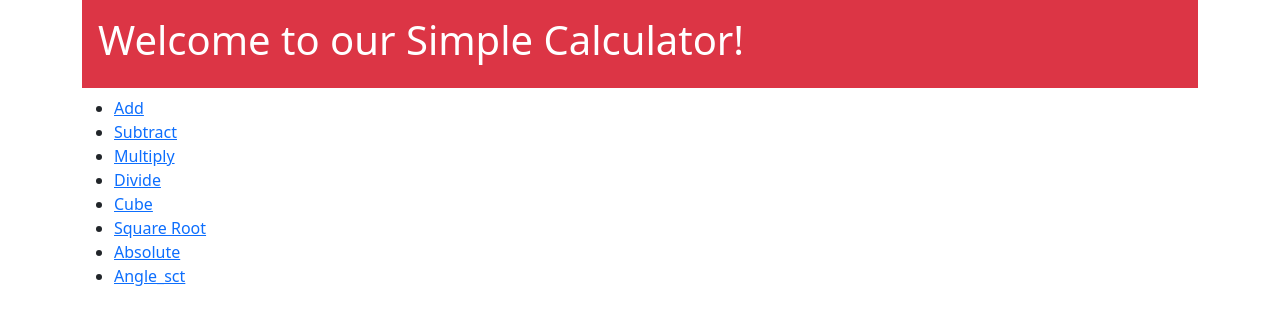
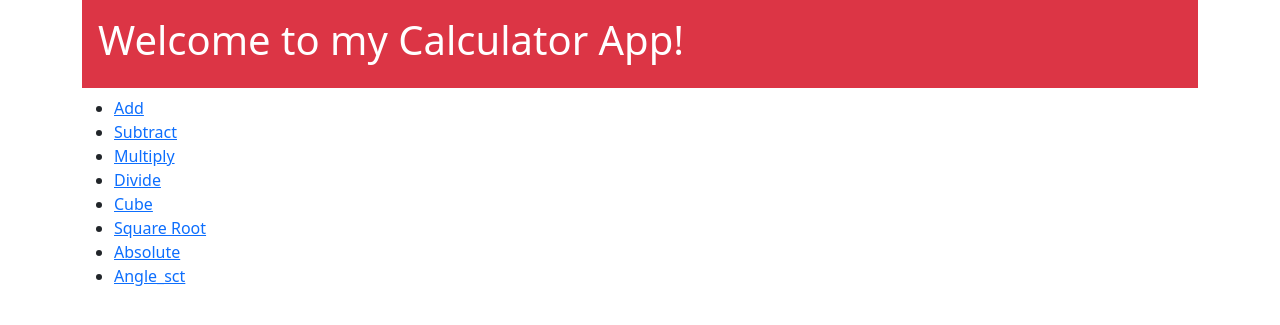
Before and after one commit to Sagarika2211/simple-calculator, a Flask app: page / in a window 1280 px wide. Shown: the top 325 px of the page. Run offline with Flask 2, Linux system fonts and the light colour scheme.

Commit message:
Update index.html

```diff
--- a/templates/index.html
+++ b/templates/index.html
@@ -2,8 +2,9 @@
 
 {% block content%}
 
+<body style="background-color:blue background-image:url('bg.jpg');" >
 <div class="container">
- <div class="p-3 mb-2 bg-danger text-white"><h1>Welcome to our Simple Calculator!</h1></div>
+ <div class="p-3 mb-2 bg-danger text-white"><h1>Welcome to my Calculator App!</h1></div>
 
 
     <div>
@@ -14,4 +15,5 @@
         </ul>
 
     </div>
+ </body>
     <div {% endblock %}
```
